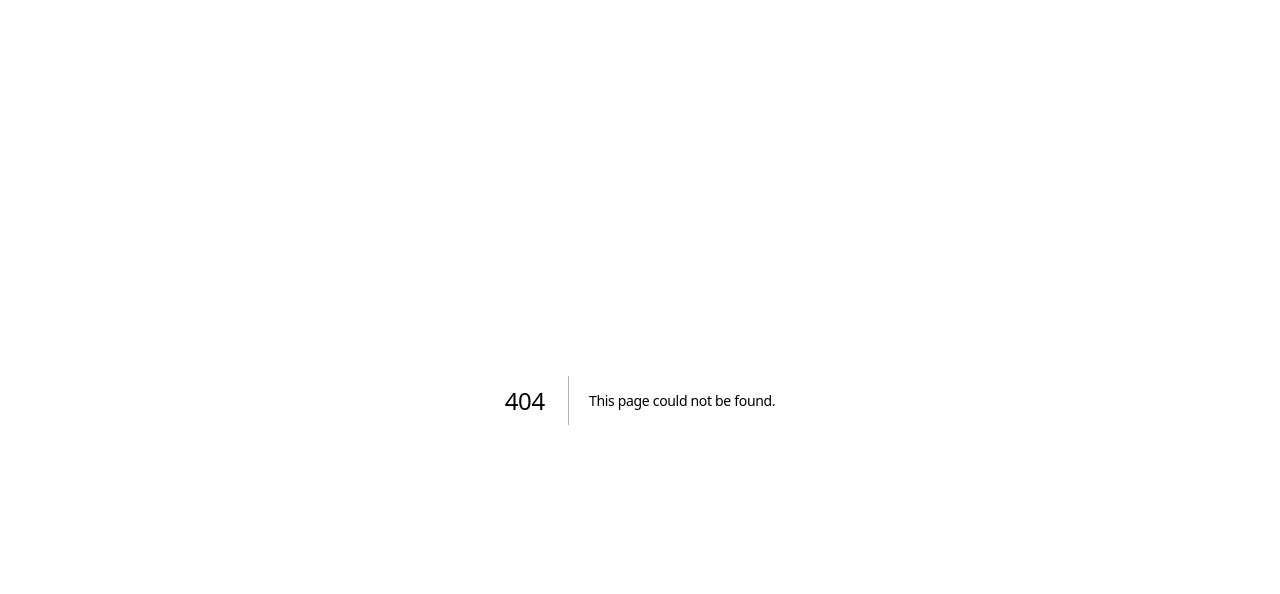
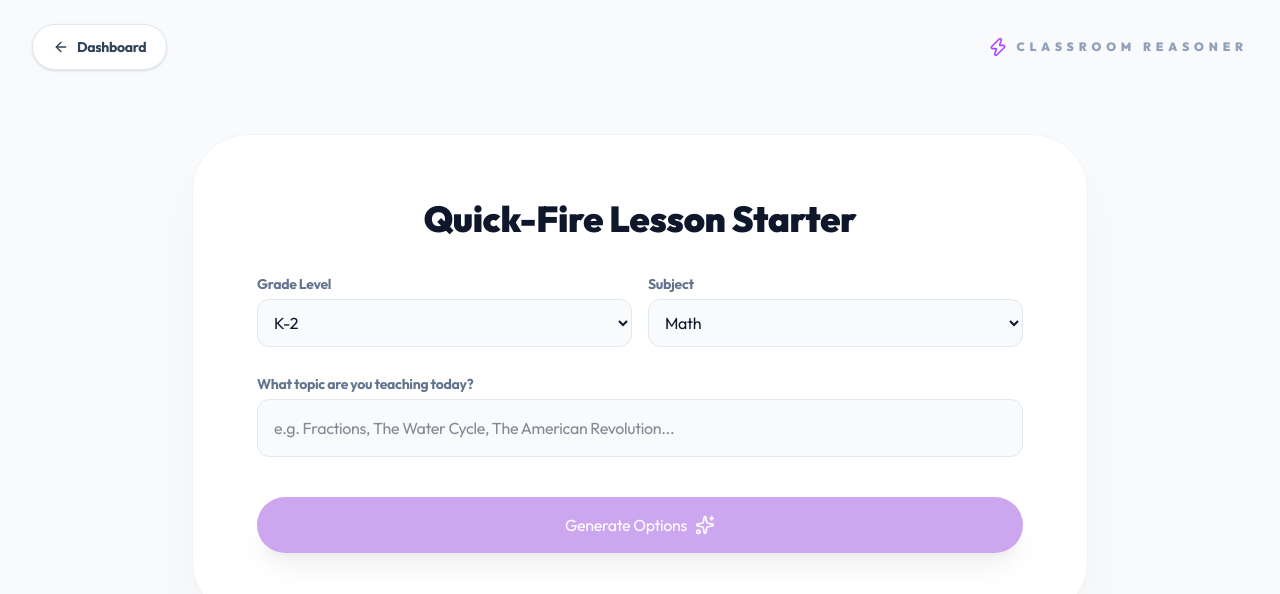
Before and after one commit to mrdavola/the-reflection-app, a Next.js app: page /teacher/wyr/new in a window 1280 px wide. Before the commit this address had no page. Shown: the top 594 px of the page. Built offline with nearby package versions, Linux system fonts and the light colour scheme.

Commit message:
feat: implement WYR teacher setup and selection UI

```diff
--- /dev/null
+++ b/src/app/teacher/wyr/new/page.tsx
@@ -0,0 +1,159 @@
+"use client";
+
+import { useState } from "react";
+import { useRouter } from "next/navigation";
+import Link from "next/link";
+import { ArrowLeft, Sparkles, Zap } from "lucide-react";
+
+const GRADES = ["K-2", "3-5", "6-8", "9-12"];
+const SUBJECTS = ["Math", "ELA", "Science", "Social Studies", "SEL"];
+
+type WyrQuestion = { vibe: string; optionA: string; optionB: string; };
+
+export default function WyrSetupPage() {
+  const router = useRouter();
+  const [grade, setGrade] = useState(GRADES[0]);
+  const [subject, setSubject] = useState(SUBJECTS[0]);
+  const [topic, setTopic] = useState("");
+
+  const [generating, setGenerating] = useState(false);
+  const [options, setOptions] = useState<WyrQuestion[] | null>(null);
+  const [launching, setLaunching] = useState(false);
+  const [error, setError] = useState("");
+
+  async function generateOptions(e: React.FormEvent) {
+    e.preventDefault();
+    setGenerating(true);
+    setError("");
+    setOptions(null);
+
+    try {
+      const response = await fetch("/api/wyr/generate", {
+        method: "POST",
+        headers: { "Content-Type": "application/json" },
+        body: JSON.stringify({ gradeLevel: grade, subject, topic }),
+      });
+      const data = await response.json();
+      if (!response.ok) throw new Error(data.error ?? "Failed to generate.");
+      setOptions(data.questions);
+    } catch (err) {
+      setError(err instanceof Error ? err.message : "Generation failed.");
+    } finally {
+      setGenerating(false);
+    }
+  }
+
+  async function launchSession(question: WyrQuestion) {
+    setLaunching(true);
+    setError("");
+
+    try {
+      const response = await fetch("/api/sessions", {
+        method: "POST",
+        headers: { "Content-Type": "application/json" },
+        body: JSON.stringify({
+          routineId: "would-you-rather",
+          title: "Would You Rather",
+          gradeBand: grade,
+          learningTarget: `A ${question.vibe} "Would you rather" about ${topic}`,
+          wyrOptions: { optionA: question.optionA, optionB: question.optionB },
+        }),
+      });
+
+      const data = await response.json();
+      if (!response.ok) throw new Error(data.error ?? "Could not launch this reflection.");
+
+      router.push(`/teacher/session/${data.session.id}/live`);
+    } catch (err) {
+      setError(err instanceof Error ? err.message : "Launch failed.");
+      setLaunching(false);
+    }
+  }
+
+  return (
+    <main className="min-h-screen bg-slate-50 text-slate-900 px-5 py-6 md:px-8">
+      <div className="mx-auto w-full max-w-7xl">
+        <header className="flex flex-wrap items-center justify-between gap-4">
+          <Link
+            href="/teacher"
+            className="focus-ring inline-flex items-center justify-center gap-2 rounded-full border border-slate-200 bg-white px-5 py-3 text-sm font-bold text-slate-700 transition hover:bg-slate-100 shadow-sm"
+          >
+            <ArrowLeft size={16} />
+            Dashboard
+          </Link>
+          <div className="flex items-center gap-2">
+            <Zap className="w-5 h-5 text-purple-500" />
+            <h1 className="text-xs font-black tracking-[0.4em] uppercase text-slate-400 hidden sm:block">
+              Classroom Reasoner
+            </h1>
+          </div>
+        </header>
+
+        <section className="flex-grow flex flex-col items-center justify-center max-w-4xl mx-auto w-full gap-10 mt-16 pb-12">
+          {!options ? (
+            <div className="w-full bg-white rounded-[3.5rem] p-10 sm:p-16 shadow-[0_32px_64px_-16px_rgba(0,0,0,0.05)] border border-slate-100">
+              <h2 className="text-3xl sm:text-4xl font-black text-slate-900 mb-8 text-center">Quick-Fire Lesson Starter</h2>
+              <form onSubmit={generateOptions} className="grid gap-6">
+                <div className="grid grid-cols-2 gap-4">
+                  <label className="block">
+                    <span className="text-sm font-bold text-slate-500">Grade Level</span>
+                    <select value={grade} onChange={e => setGrade(e.target.value)} className="mt-1 w-full bg-slate-50 border border-slate-200 p-3 rounded-xl font-bold">
+                      {GRADES.map(g => <option key={g} value={g}>{g}</option>)}
+                    </select>
+                  </label>
+                  <label className="block">
+                    <span className="text-sm font-bold text-slate-500">Subject</span>
+                    <select value={subject} onChange={e => setSubject(e.target.value)} className="mt-1 w-full bg-slate-50 border border-slate-200 p-3 rounded-xl font-bold">
+                      {SUBJECTS.map(s => <option key={s} value={s}>{s}</option>)}
+                    </select>
+                  </label>
+                </div>
+                <label className="block">
+                  <span className="text-sm font-bold text-slate-500">What topic are you teaching today?</span>
+                  <input required value={topic} onChange={e => setTopic(e.target.value)} placeholder="e.g. Fractions, The Water Cycle, The American Revolution..." className="mt-1 w-full bg-slate-50 border border-slate-200 p-4 rounded-xl font-bold text-lg" />
+                </label>
+
+                {error && <p className="font-bold text-red-500">{error}</p>}
+
+                <button
+                  type="submit"
+                  disabled={generating || !topic.trim()}
+                  className="mt-4 bg-[#9b51e0] text-white px-8 py-4 rounded-full font-black text-lg shadow-xl hover:-translate-y-1 transition-all disabled:opacity-50 flex items-center justify-center gap-2"
+                >
+                  {generating ? "Brainstorming scenarios..." : "Generate Options"}
+                  <Sparkles size={20} />
+                </button>
+              </form>
+            </div>
+          ) : (
+            <div className="w-full">
+              <div className="flex items-center justify-between mb-8">
+                <h2 className="text-3xl font-black text-slate-900">Select a question</h2>
+                <button onClick={() => setOptions(null)} className="text-sm font-bold text-slate-500 hover:text-slate-900">Start Over</button>
+              </div>
+              <div className="grid gap-6">
+                {options.map((q, idx) => (
+                  <div key={idx} className="bg-white rounded-[2rem] p-8 shadow-sm border border-slate-200 flex flex-col sm:flex-row gap-6 items-center">
+                    <div className="flex-1">
+                      <span className="inline-block bg-slate-100 text-slate-500 px-3 py-1 rounded-full text-xs font-black uppercase tracking-wider mb-4">{q.vibe}</span>
+                      <p className="text-xl font-bold mb-2">Option A: {q.optionA}</p>
+                      <p className="text-xl font-bold">Option B: {q.optionB}</p>
+                    </div>
+                    <button
+                      onClick={() => launchSession(q)}
+                      disabled={launching}
+                      className="whitespace-nowrap bg-slate-900 text-white px-8 py-4 rounded-full font-black shadow-lg hover:bg-[#04c6c5] hover:text-black hover:-translate-y-1 transition-all disabled:opacity-50"
+                    >
+                      {launching ? "Launching..." : "Present to Class"}
+                    </button>
+                  </div>
+                ))}
+              </div>
+              {error && <p className="mt-4 font-bold text-red-500 text-center">{error}</p>}
+            </div>
+          )}
+        </section>
+      </div>
+    </main>
+  );
+}
```
